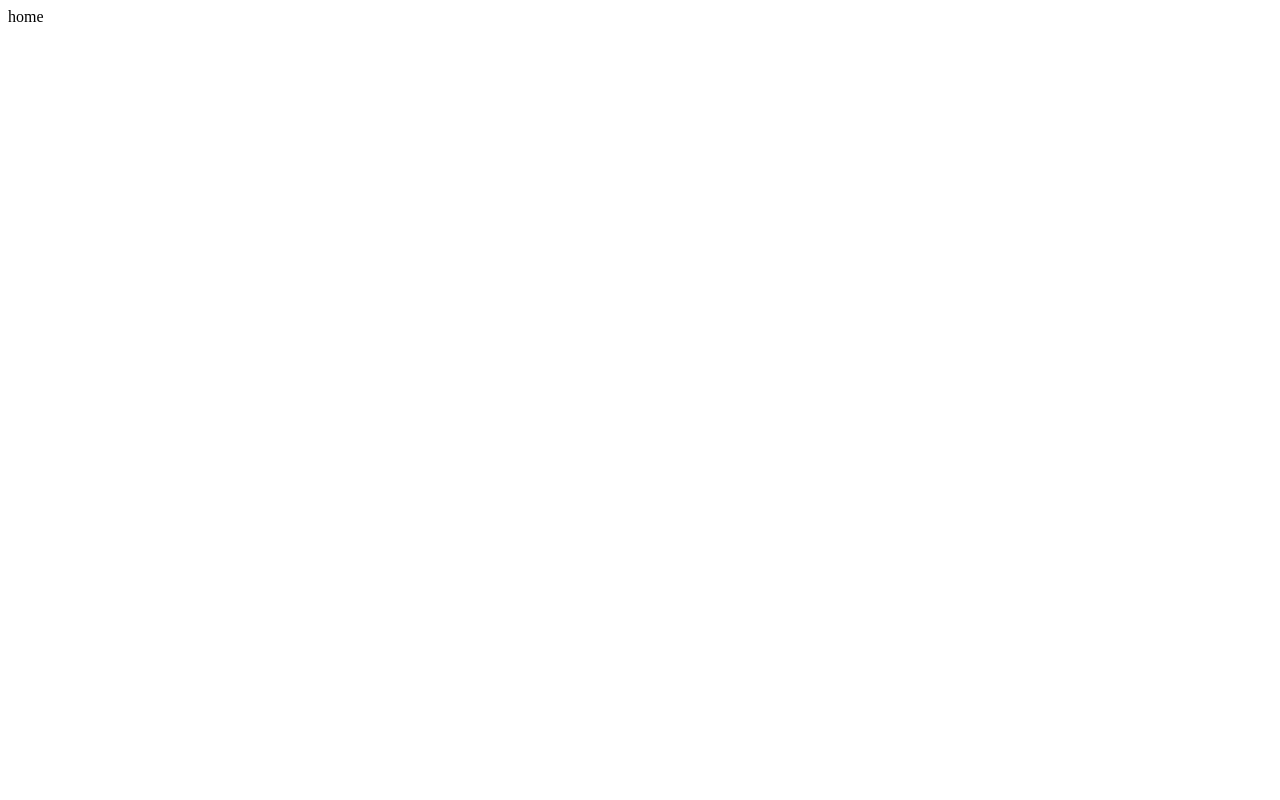
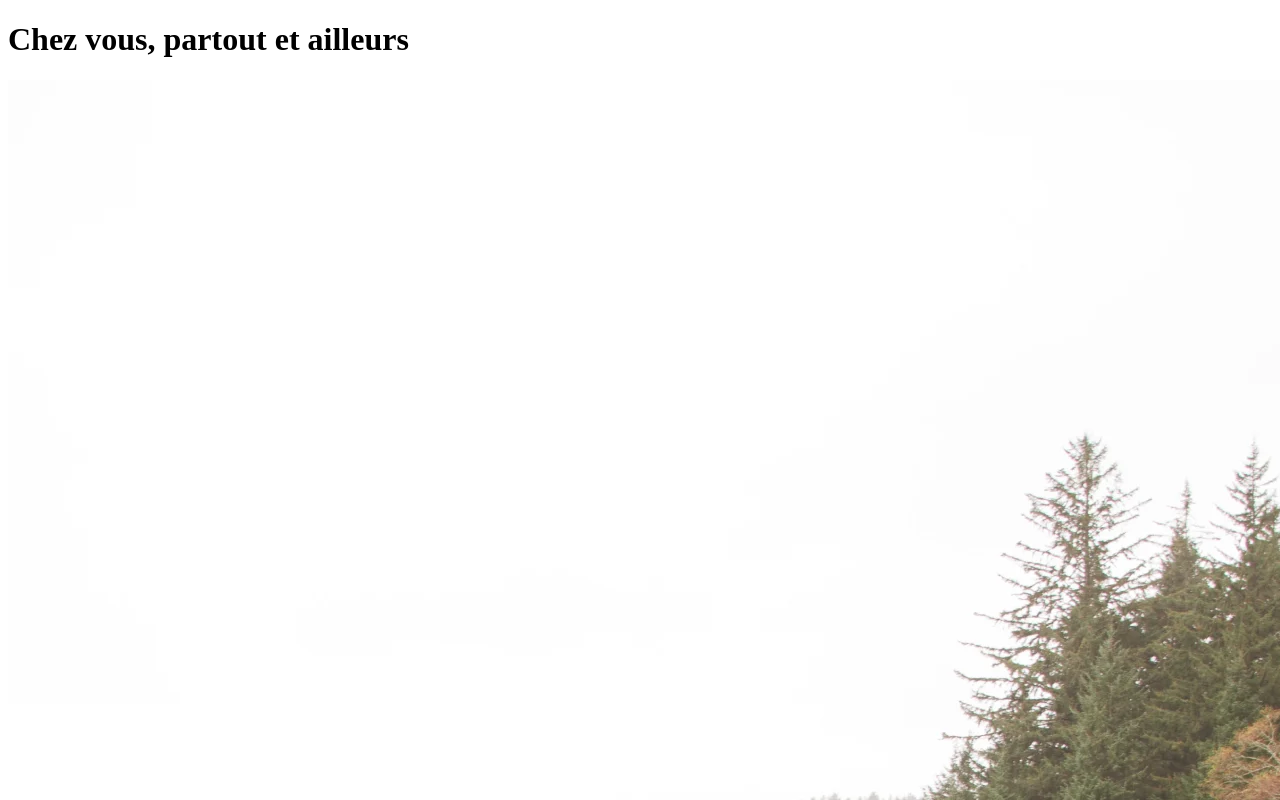
Before and after one commit to Mbformation/P11-Kasa, a React (Create React App) app: page / in a window 1280 px wide. Shown: the top 800 px of the page. Built offline with nearby package versions, Linux system fonts and the light colour scheme.

Commit message:
page home et routeur dynamique page logement

```diff
--- /dev/null
+++ b/src/components/bannerHome/index.jsx
@@ -0,0 +1,15 @@
+import React from 'react';
+import BannerTemplate from '../../layouts/bannerTemplate';
+import HomeBannerImgPath from '../../assets/images/img-banner-home.webp';
+
+function BannerHome() {
+    return (
+        <BannerTemplate
+            slogan='Chez vous, partout et ailleurs'
+            src={HomeBannerImgPath}
+            alt="Vue panoramique d'un littoral rocheux"
+            />
+    )
+}
+
+export default BannerHome;
--- /dev/null
+++ b/src/components/cardAccommodation/index.jsx
@@ -0,0 +1,17 @@
+import React from 'react';
+import { Link } from "react-router-dom"
+
+function CardAccommodation({ id, title, cover}) {
+    return (
+        <li key={id}>
+            <Link to={`/accommodation/${id}`}>
+            <article>
+                <img src={cover} alt={title} />
+                <h2>{title}</h2>
+                </article>
+            </Link>
+        </li>
+    )
+}
+
+export default CardAccommodation;
--- a/src/components/routes/Routes.jsx
+++ b/src/components/routes/Routes.jsx
@@ -12,7 +12,7 @@ function RoutesTree() {
           <Route path="/" element={<Home />}/>
           <Route path="/home" element={<Home />}/>
           <Route path="/about" element={<About />}/>
-          <Route path="/accomodation" element={<Accommodation />}/>
+          <Route path="/accommodation/:id" element={<Accommodation />}/>
           <Route path='*' element={<NotFound />} />
         </Routes>
       </Router>
--- /dev/null
+++ b/src/layouts/bannerTemplate/index.jsx
@@ -0,0 +1,14 @@
+import React from 'react';
+
+
+function BannerTemplate(props) {
+
+    return(
+        <div>
+        <h1>{props.slogan}</h1>
+        <img src={props.src} alt={props.alt} />
+        </div>
+    )
+}
+
+export default BannerTemplate;
--- a/src/pages/accommodation/index.jsx
+++ b/src/pages/accommodation/index.jsx
@@ -1,7 +1,25 @@
+import React from "react";
+import { Link, useParams } from 'react-router-dom'
+import accommodations from '../../data/accommodations.json'
 
 function Accommodation() {
+    const {id} = useParams()
+    const validId = accommodations.find(validID => validID.id === id)
+    if (!validId) {
+        return (
+            <section>
+                <h2>
+                    Ce logement n'existe pas ou n'est plus disponible
+                </h2>
+                <Link to="/">Retour
+                </Link>
+            </section>
+        )
+    }
     return (
-        'accommodation'
+        <div>
+        Accommodation {id}
+        </div>
     )
 }
 
--- /dev/null
+++ b/src/pages/home/cardsHome/index.jsx
@@ -0,0 +1,22 @@
+import React from 'react';
+import CardAccommodation from '../../../components/cardAccommodation/index';
+import accommodations from '../../../data/accommodations.json'
+
+function CardsHome() {
+    return (
+        <section>
+            <ul>
+                {accommodations.map(({ id, title, cover}) => (
+                    <CardAccommodation
+                        key={id}
+                        id={id}
+                        title={title}
+                        cover={cover}
+                    />
+                ))}
+            </ul>
+        </section>
+    )
+}
+
+export default CardsHome;
--- a/src/pages/home/index.jsx
+++ b/src/pages/home/index.jsx
@@ -1,6 +1,14 @@
+import React from 'react';
+import BannerHome from '../../components/bannerHome/index';
+import CardsHome from './cardsHome';
+
+
 function Home() {
     return (
-        'home'
+        <main>
+            <BannerHome />
+            <CardsHome />
+        </main>
     )
 }
 
```
Also changed, not shown: src/assets/images/img-banner-about.webp (renamed from src/assets/images/about-banner-img.webp), src/assets/images/img-banner-home.webp (renamed from src/assets/images/home-banner-img.webp), src/components/bannerTemplate/index.jsx (deleted).
